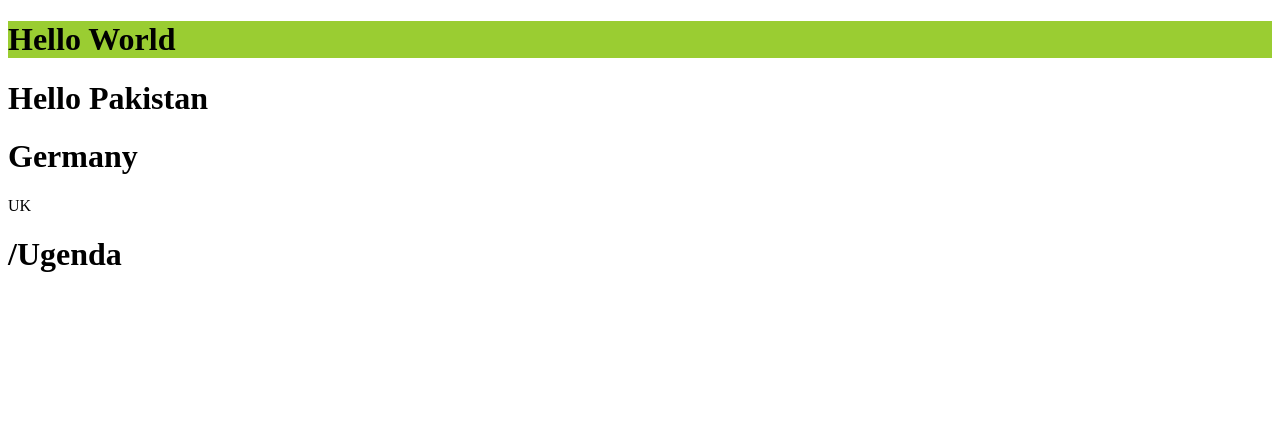
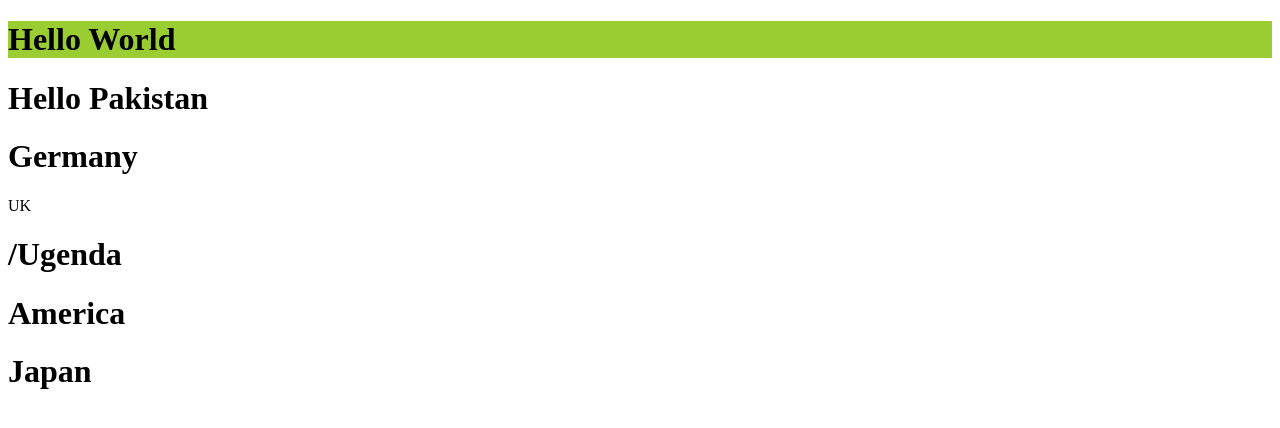
Before and after one commit to ArslanKhan123456/Hello-Work-Program, a plain HTML site: page index.html in a window 1280 px wide. Drawn offline with Linux system fonts and the light colour scheme.

Commit message:
Update index.html

```diff
--- a/index.html
+++ b/index.html
@@ -14,5 +14,7 @@
     <h1>Germany</h1>
     <p>UK</p>
     <h1>/Ugenda</h1>
+    <h1>America</h1>
+    <h1>Japan</h1>
 </body>
 </html>
```
